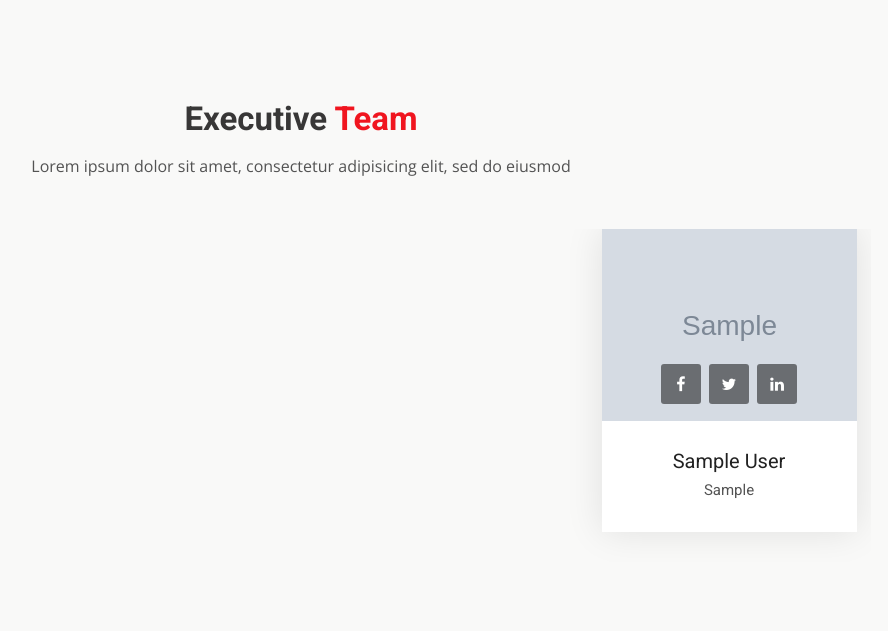
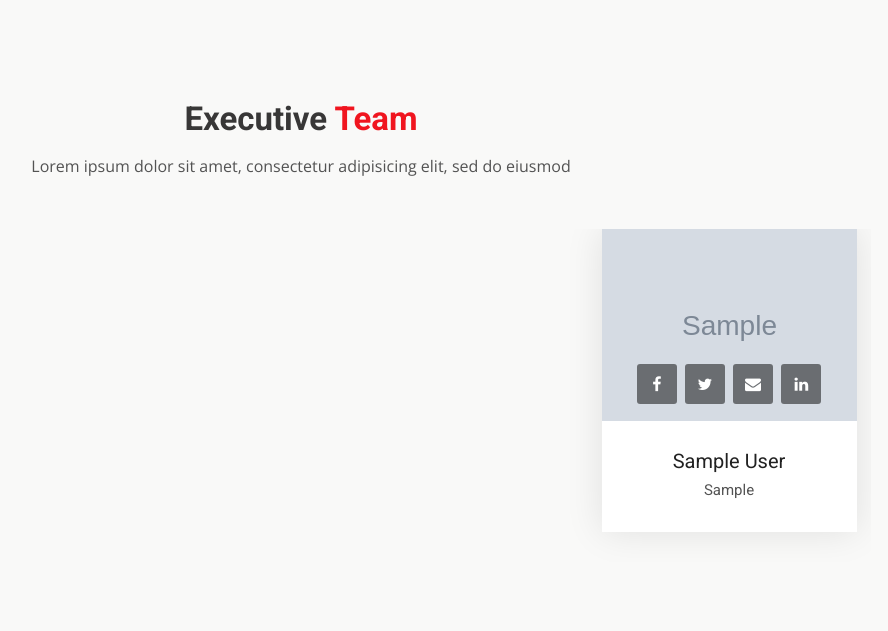
Before and after one commit to piyush-jhawar/carzone-project, a Django app: page / in a window 1280 px wide. Shown: the part 2360-2991 px from the top of the page, without its empty margins (339-1227 px from the left). Run offline with Django 4.2, Linux system fonts and the light colour scheme; tables that the repository leaves empty hold one stand-in row (values such as "Sample post"); grey boxes marked "Sample" are stand-in pictures; some libraries are stand-ins or nearby versions.

Commit message:
Added email icon to email to executive member.

```diff
--- a/templates/pages/home.html
+++ b/templates/pages/home.html
@@ -334,8 +334,8 @@
                                         class="fa fa-facebook"></i></a>
                                 <a href="{{ team.twitter_link }}" target="_blank" class="twitter-bg"><i
                                         class="fa fa-twitter"></i></a>
-                                <!-- <a href="{{ team.instagram_link }}" target="_blank" class="google-bg"><i
-                                        class="fa fa-youtube-play"></i></a> -->
+                                <a href="mailto:{{ team.email }}" target="_blank" class="google-bg"><i
+                                        class="fa fa-envelope"></i></a>
                                 <a href="{{ team.linkedIn_link }}" target="_blank" class="linkedin-bg"><i
                                         class="fa fa-linkedin"></i></a>
                             </div>
```
